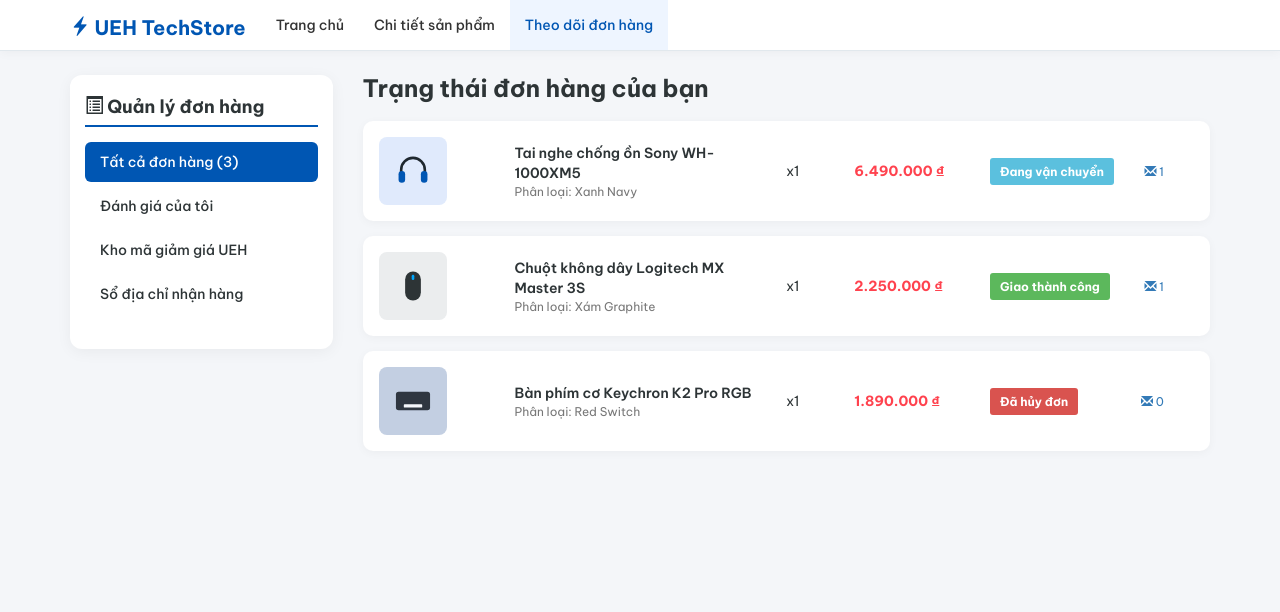
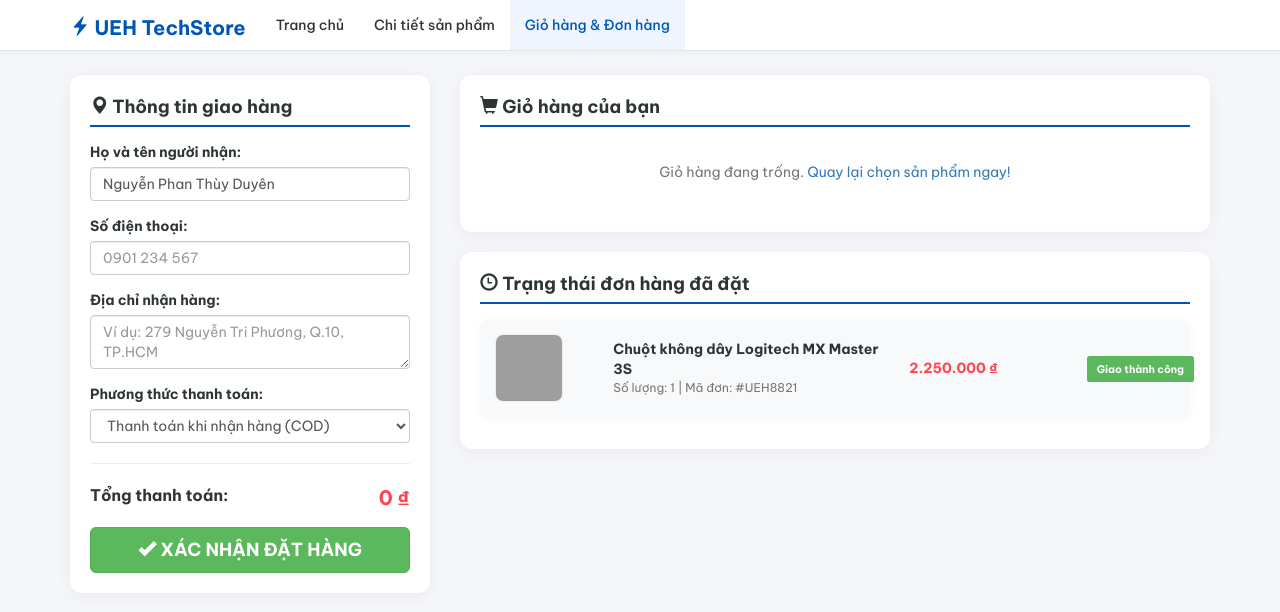
Before and after one commit to duyennguyen31241024085-ctrl/ueh-advance-frontend, a plain HTML site: page ecommerce-status.html in a window 1280 px wide. Drawn offline with nearby package versions, Linux system fonts and the light colour scheme; grey boxes are pictures that could not be loaded.

Commit message:
Update ecommerce-status.html

```diff
--- a/ecommerce-status.html
+++ b/ecommerce-status.html
@@ -4,7 +4,7 @@
     <meta charset="utf-8">
     <meta http-equiv="X-UA-Compatible" content="IE=edge">
     <meta name="viewport" content="width=device-width, initial-scale=1">
-    <title>Theo dõi đơn hàng - UEH TechStore</title>
+    <title>Giỏ hàng & Đặt hàng - UEH TechStore</title>
     <link href="https://fonts.googleapis.com/css2?family=Be+Vietnam+Pro:wght@400;500;600;700&display=swap" rel="stylesheet">
     <link rel="stylesheet" href="https://maxcdn.bootstrapcdn.com/bootstrap/3.4.1/css/bootstrap.min.css">
     <style>
@@ -24,38 +24,33 @@
         .navbar-custom .navbar-nav > .active > a,
         .navbar-custom .navbar-nav > li > a:hover { color: #0056b3; background-color: #eef5ff; }
 
-        .sidebar-box {
+        .box-card {
             background: #fff;
             border-radius: 12px;
-            padding: 15px;
+            padding: 20px;
             box-shadow: 0 3px 15px rgba(0,0,0,0.05);
+            margin-bottom: 20px;
         }
-        .sidebar-box h4 {
+        .box-card h4 {
             font-weight: 700;
-            margin-top: 5px;
+            margin-top: 0;
             margin-bottom: 15px;
             border-bottom: 2px solid #0056b3;
             padding-bottom: 8px;
         }
-        .list-group-item { border: none; border-radius: 6px !important; margin-bottom: 4px; font-weight: 500; }
-        .list-group-item.active { background-color: #0056b3; }
-
         .order-card {
             background: #fff;
             border-radius: 10px;
-            padding: 16px;
-            margin-bottom: 15px;
+            padding: 15px;
+            margin-bottom: 12px;
             box-shadow: 0 2px 10px rgba(0,0,0,0.04);
-            display: flex;
-            align-items: center;
         }
-        .order-thumb {
+        .order-img {
             width: 68px;
             height: 68px;
+            object-fit: cover;
             border-radius: 8px;
-            display: flex;
-            align-items: center;
-            justify-content: center;
+            border: 1px solid #eee;
         }
     </style>
 </head>
@@ -69,112 +64,155 @@
             <ul class="nav navbar-nav">
                 <li><a href="ecommerce.html">Trang chủ</a></li>
                 <li><a href="ecommerce-detail.html">Chi tiết sản phẩm</a></li>
-                <li class="active"><a href="ecommerce-status.html">Theo dõi đơn hàng</a></li>
+                <li class="active"><a href="ecommerce-status.html">Giỏ hàng & Đơn hàng</a></li>
             </ul>
         </div>
     </nav>
 
     <div class="container">
         <div class="row">
-            <div class="col-sm-4 col-md-3">
-                <div class="sidebar-box">
-                    <h4><i class="glyphicon glyphicon-list-alt"></i> Quản lý đơn hàng</h4>
-                    <ul class="list-group">
-                        <li class="list-group-item active">Tất cả đơn hàng (3)</li>
-                        <li class="list-group-item">Đánh giá của tôi</li>
-                        <li class="list-group-item">Kho mã giảm giá UEH</li>
-                        <li class="list-group-item">Sổ địa chỉ nhận hàng</li>
-                    </ul>
+            <!-- Cột trái: Form thông tin đặt hàng -->
+            <div class="col-sm-5 col-md-4">
+                <div class="box-card">
+                    <h4><i class="glyphicon glyphicon-map-marker"></i> Thông tin giao hàng</h4>
+                    <form id="checkout-form" onsubmit="placeOrder(event)">
+                        <div class="form-group">
+                            <label>Họ và tên người nhận:</label>
+                            <input type="text" id="cus-name" class="form-control" value="Nguyễn Phan Thùy Duyên" required>
+                        </div>
+                        <div class="form-group">
+                            <label>Số điện thoại:</label>
+                            <input type="text" id="cus-phone" class="form-control" placeholder="0901 234 567" required>
+                        </div>
+                        <div class="form-group">
+                            <label>Địa chỉ nhận hàng:</label>
+                            <textarea id="cus-address" class="form-control" rows="2" placeholder="Ví dụ: 279 Nguyễn Tri Phương, Q.10, TP.HCM" required></textarea>
+                        </div>
+                        <div class="form-group">
+                            <label>Phương thức thanh toán:</label>
+                            <select class="form-control">
+                                <option>Thanh toán khi nhận hàng (COD)</option>
+                                <option>Chuyển khoản ngân hàng / Ví MoMo</option>
+                            </select>
+                        </div>
+                        <hr>
+                        <div style="display:flex; justify-content:space-between; font-size:16px; margin-bottom:15px;">
+                            <strong>Tổng thanh toán:</strong>
+                            <strong style="color:#ff424e; font-size:20px;" id="cart-total">0 ₫</strong>
+                        </div>
+                        <button type="submit" class="btn btn-success btn-lg btn-block" style="font-weight:700;">
+                            <i class="glyphicon glyphicon-ok"></i> XÁC NHẬN ĐẶT HÀNG
+                        </button>
+                    </form>
                 </div>
             </div>
 
-            <div class="col-sm-8 col-md-9">
-                <h3 style="margin-top:0; margin-bottom:20px; font-weight:700;">Trạng thái đơn hàng của bạn</h3>
+            <!-- Cột phải: Giỏ hàng hiện tại & Lịch sử trạng thái đơn hàng -->
+            <div class="col-sm-7 col-md-8">
+                <div class="box-card">
+                    <h4><i class="glyphicon glyphicon-shopping-cart"></i> Giỏ hàng của bạn</h4>
+                    <div id="cart-items-container"></div>
+                </div>
 
-                <!-- Đơn 1 -->
-                <div class="order-card">
-                    <div class="row" style="width:100%; align-items:center; display:flex; flex-wrap:wrap;">
-                        <div class="col-xs-3 col-sm-2">
-                            <div class="order-thumb" style="background:#e0eafc;">
-                                <svg width="42" height="42" viewBox="0 0 64 64" fill="none">
-                                    <path d="M14 34V30C14 20.0589 22.0589 12 32 12C41.9411 12 50 20.0589 50 30V34" stroke="#1e272e" stroke-width="4" stroke-linecap="round"/>
-                                    <rect x="10" y="32" width="10" height="18" rx="5" fill="#0056b3"/>
-                                    <rect x="44" y="32" width="10" height="18" rx="5" fill="#0056b3"/>
-                                </svg>
+                <div class="box-card">
+                    <h4><i class="glyphicon glyphicon-time"></i> Trạng thái đơn hàng đã đặt</h4>
+                    <div id="orders-history">
+                        <!-- Đơn mặc định mẫu -->
+                        <div class="order-card" style="background:#f8f9fa;">
+                            <div class="row" style="align-items:center; display:flex; flex-wrap:wrap;">
+                                <div class="col-xs-3 col-sm-2">
+                                    <img class="order-img" src="https://upload.wikimedia.org/wikipedia/commons/thumb/2/22/3-Tasten-Maus_Microsoft.jpg/640px-3-Tasten-Maus_Microsoft.jpg" alt="Chuột">
+                                </div>
+                                <div class="col-xs-9 col-sm-5">
+                                    <strong>Chuột không dây Logitech MX Master 3S</strong>
+                                    <div class="text-muted" style="font-size:12px;">Số lượng: 1 | Mã đơn: #UEH8821</div>
+                                </div>
+                                <div class="col-xs-6 col-sm-3" style="font-weight:700; color:#ff424e;">2.250.000 ₫</div>
+                                <div class="col-xs-6 col-sm-2 text-right">
+                                    <span class="label label-success" style="padding:6px 10px;">Giao thành công</span>
+                                </div>
                             </div>
-                        </div>
-                        <div class="col-xs-9 col-sm-4">
-                            <a href="ecommerce-detail.html" style="font-weight:600; color:#2d3436;">Tai nghe chống ồn Sony WH-1000XM5</a>
-                            <div class="text-muted" style="font-size:12px;">Phân loại: Xanh Navy</div>
-                        </div>
-                        <div class="col-xs-3 col-sm-1">x1</div>
-                        <div class="col-xs-4 col-sm-2" style="font-weight:700; color:#ff424e;">6.490.000 ₫</div>
-                        <div class="col-xs-5 col-sm-2">
-                            <span class="label label-info" style="font-size:12px; padding:6px 10px;">Đang vận chuyển</span>
-                        </div>
-                        <div class="col-xs-12 col-sm-1 text-right">
-                            <a href="#" style="font-size:12px;"><i class="glyphicon glyphicon-envelope"></i> 1</a>
                         </div>
                     </div>
                 </div>
-
-                <!-- Đơn 2 -->
-                <div class="order-card">
-                    <div class="row" style="width:100%; align-items:center; display:flex; flex-wrap:wrap;">
-                        <div class="col-xs-3 col-sm-2">
-                            <div class="order-thumb" style="background:#ebedee;">
-                                <svg width="42" height="42" viewBox="0 0 64 64" fill="none">
-                                    <rect x="20" y="10" width="24" height="44" rx="12" fill="#2d3436"/>
-                                    <rect x="30" y="15" width="4" height="8" rx="2" fill="#00a8ff"/>
-                                </svg>
-                            </div>
-                        </div>
-                        <div class="col-xs-9 col-sm-4">
-                            <a href="ecommerce-detail.html" style="font-weight:600; color:#2d3436;">Chuột không dây Logitech MX Master 3S</a>
-                            <div class="text-muted" style="font-size:12px;">Phân loại: Xám Graphite</div>
-                        </div>
-                        <div class="col-xs-3 col-sm-1">x1</div>
-                        <div class="col-xs-4 col-sm-2" style="font-weight:700; color:#ff424e;">2.250.000 ₫</div>
-                        <div class="col-xs-5 col-sm-2">
-                            <span class="label label-success" style="font-size:12px; padding:6px 10px;">Giao thành công</span>
-                        </div>
-                        <div class="col-xs-12 col-sm-1 text-right">
-                            <a href="#" style="font-size:12px;"><i class="glyphicon glyphicon-envelope"></i> 1</a>
-                        </div>
-                    </div>
-                </div>
-
-                <!-- Đơn 3 -->
-                <div class="order-card">
-                    <div class="row" style="width:100%; align-items:center; display:flex; flex-wrap:wrap;">
-                        <div class="col-xs-3 col-sm-2">
-                            <div class="order-thumb" style="background:#c3cfe2;">
-                                <svg width="42" height="42" viewBox="0 0 64 64" fill="none">
-                                    <rect x="6" y="18" width="52" height="28" rx="4" fill="#2f3640"/>
-                                    <rect x="18" y="37" width="28" height="5" rx="1" fill="#f5f6fa"/>
-                                </svg>
-                            </div>
-                        </div>
-                        <div class="col-xs-9 col-sm-4">
-                            <a href="ecommerce-detail.html" style="font-weight:600; color:#2d3436;">Bàn phím cơ Keychron K2 Pro RGB</a>
-                            <div class="text-muted" style="font-size:12px;">Phân loại: Red Switch</div>
-                        </div>
-                        <div class="col-xs-3 col-sm-1">x1</div>
-                        <div class="col-xs-4 col-sm-2" style="font-weight:700; color:#ff424e;">1.890.000 ₫</div>
-                        <div class="col-xs-5 col-sm-2">
-                            <span class="label label-danger" style="font-size:12px; padding:6px 10px;">Đã hủy đơn</span>
-                        </div>
-                        <div class="col-xs-12 col-sm-1 text-right">
-                            <a href="#" style="font-size:12px;"><i class="glyphicon glyphicon-envelope"></i> 0</a>
-                        </div>
-                    </div>
-                </div>
-
             </div>
         </div>
     </div>
 
     <script src="https://ajax.googleapis.com/ajax/libs/jquery/1.12.4/jquery.min.js"></script>
     <script src="https://maxcdn.bootstrapcdn.com/bootstrap/3.4.1/js/bootstrap.min.js"></script>
+    <script>
+        function formatMoney(num) {
+            return num.toLocaleString('vi-VN') + ' ₫';
+        }
+
+        function renderCart() {
+            var cart = JSON.parse(localStorage.getItem('ueh_cart')) || [];
+            var container = $('#cart-items-container');
+            container.empty();
+            var total = 0;
+
+            if (cart.length === 0) {
+                container.html('<p class="text-muted text-center" style="padding:20px;">Giỏ hàng đang trống. <a href="ecommerce.html">Quay lại chọn sản phẩm ngay!</a></p>');
+                $('#cart-total').text('0 ₫');
+                return;
+            }
+
+            cart.forEach(function(item, index) {
+                var itemTotal = item.price * item.qty;
+                total += itemTotal;
+                var row = '<div class="order-card" style="border:1px solid #eee;">' +
+                    '<div class="row" style="align-items:center; display:flex; flex-wrap:wrap;">' +
+                        '<div class="col-xs-3 col-sm-2"><img class="order-img" src="' + item.img + '"></div>' +
+                        '<div class="col-xs-9 col-sm-4"><strong>' + item.name + '</strong><div class="text-muted" style="font-size:12px;">' + item.variant + '</div></div>' +
+                        '<div class="col-xs-4 col-sm-2">SL: <strong>' + item.qty + '</strong></div>' +
+                        '<div class="col-xs-5 col-sm-3" style="font-weight:700; color:#ff424e;">' + formatMoney(itemTotal) + '</div>' +
+                        '<div class="col-xs-3 col-sm-1 text-right"><button class="btn btn-xs btn-danger" onclick="removeItem(' + index + ')"><i class="glyphicon glyphicon-trash"></i></button></div>' +
+                    '</div></div>';
+                container.append(row);
+            });
+
+            $('#cart-total').text(formatMoney(total));
+        }
+
+        function removeItem(index) {
+            var cart = JSON.parse(localStorage.getItem('ueh_cart')) || [];
+            cart.splice(index, 1);
+            localStorage.setItem('ueh_cart', JSON.stringify(cart));
+            renderCart();
+        }
+
+        function placeOrder(e) {
+            e.preventDefault();
+            var cart = JSON.parse(localStorage.getItem('ueh_cart')) || [];
+            if (cart.length === 0) {
+                alert('Giỏ hàng đang trống! Hãy chọn thêm sản phẩm trước khi đặt hàng.');
+                return;
+            }
+            var cusName = $('#cus-name').val();
+            var cusAddr = $('#cus-address').val();
+            var orderId = '#UEH' + Math.floor(1000 + Math.random() * 9000);
+
+            cart.forEach(function(item) {
+                var orderHtml = '<div class="order-card" style="border-left:4px solid #0056b3;">' +
+                    '<div class="row" style="align-items:center; display:flex; flex-wrap:wrap;">' +
+                        '<div class="col-xs-3 col-sm-2"><img class="order-img" src="' + item.img + '"></div>' +
+                        '<div class="col-xs-9 col-sm-5"><strong>' + item.name + '</strong>' +
+                        '<div class="text-muted" style="font-size:12px;">SL: ' + item.qty + ' | Mã đơn: ' + orderId + ' | Giao tới: ' + cusName + ' (' + cusAddr + ')</div></div>' +
+                        '<div class="col-xs-6 col-sm-3" style="font-weight:700; color:#ff424e;">' + formatMoney(item.price * item.qty) + '</div>' +
+                        '<div class="col-xs-6 col-sm-2 text-right"><span class="label label-info" style="padding:6px 10px;">Đang chuẩn bị hàng</span></div>' +
+                    '</div></div>';
+                $('#orders-history').prepend(orderHtml);
+            });
+
+            localStorage.removeItem('ueh_cart');
+            renderCart();
+            alert('🎉 Đặt hàng thành công! Mã đơn hàng của bạn là ' + orderId);
+        }
+
+        $(document).ready(function() {
+            renderCart();
+        });
+    </script>
 </body>
 </html>
```
